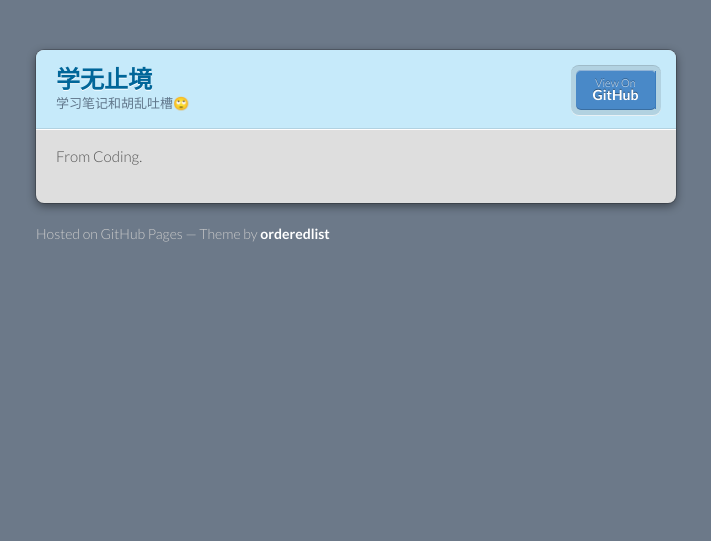
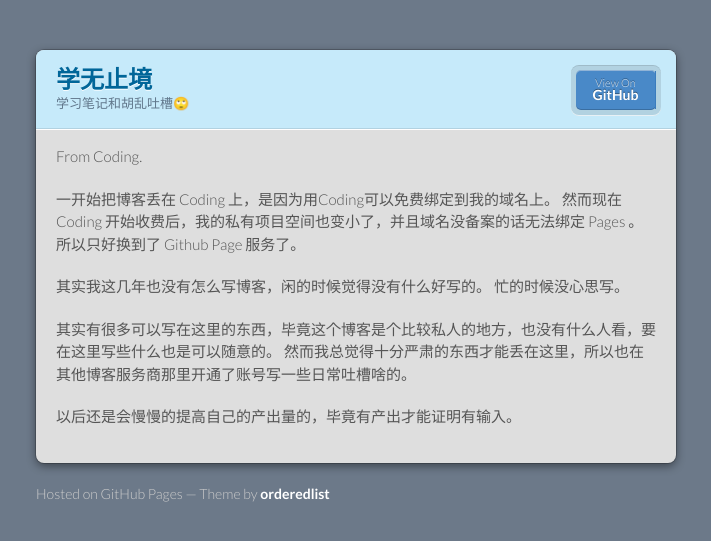
Before and after one commit to fzero17/fzero17.github.io, a Jekyll site: the page built from _posts/2017-08-03-github-pages.md, in a window 1280 px wide. Shown: the top 541 px of the page, without its empty margins (284-995 px from the left). Built offline with Jekyll 4.4.1, drawn with Linux system fonts in a browser that asks for light colours.

Commit message:
update post.

```diff
--- a/_posts/2017-08-03-github-pages.md
+++ b/_posts/2017-08-03-github-pages.md
@@ -6,3 +6,15 @@ categories: memo
 ---
 
 From Coding.
+
+一开始把博客丢在 Coding 上，是因为用Coding可以免费绑定到我的域名上。
+然而现在 Coding 开始收费后，我的私有项目空间也变小了，并且域名没备案的话无法绑定 Pages 。
+所以只好换到了 Github Page 服务了。
+
+其实我这几年也没有怎么写博客，闲的时候觉得没有什么好写的。
+忙的时候没心思写。
+
+其实有很多可以写在这里的东西，毕竟这个博客是个比较私人的地方，也没有什么人看，要在这里写些什么也是可以随意的。
+然而我总觉得十分严肃的东西才能丢在这里，所以也在其他博客服务商那里开通了账号写一些日常吐槽啥的。
+
+以后还是会慢慢的提高自己的产出量的，毕竟有产出才能证明有输入。
```
